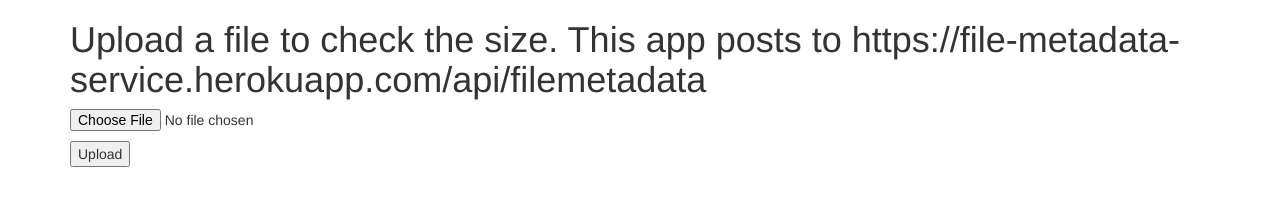
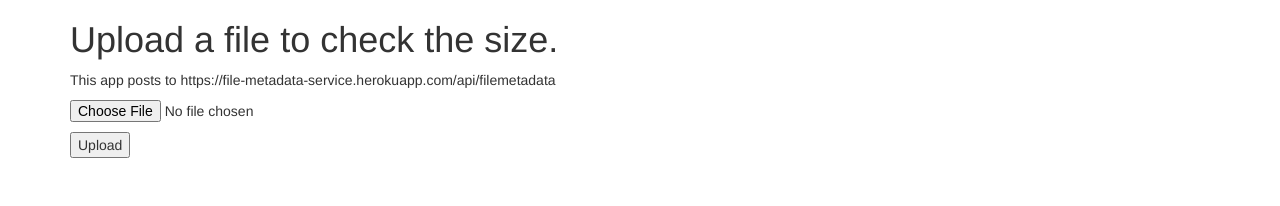
Before and after one commit to pytong/file-metadata-service, a website: page public/index.html in a window 1280 px wide. Drawn offline with nearby package versions, Linux system fonts and the light colour scheme.

Commit message:
Added description to index.html

```diff
--- a/public/index.html
+++ b/public/index.html
@@ -12,8 +12,8 @@
 
 	<body>
 		<div class="container">
-            <h1>Upload a file to check the size. This app posts to https://file-metadata-service.herokuapp.com/api/filemetadata</h1>
-
+            <h1>Upload a file to check the size.</h1>
+			<p>This app posts to https://file-metadata-service.herokuapp.com/api/filemetadata</p>
             <form id="file-form">
                 <p><input type="file" name="the-file"></p>
                 <p><input type="submit" value="Upload"></p>
```
